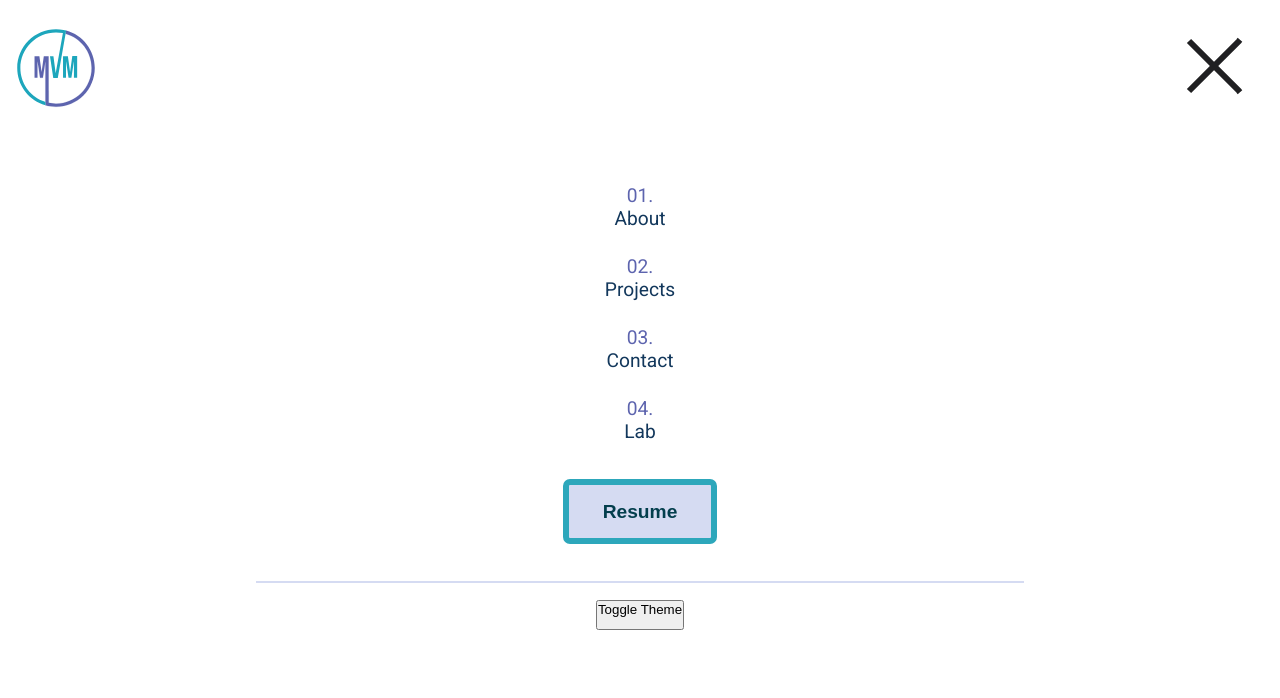
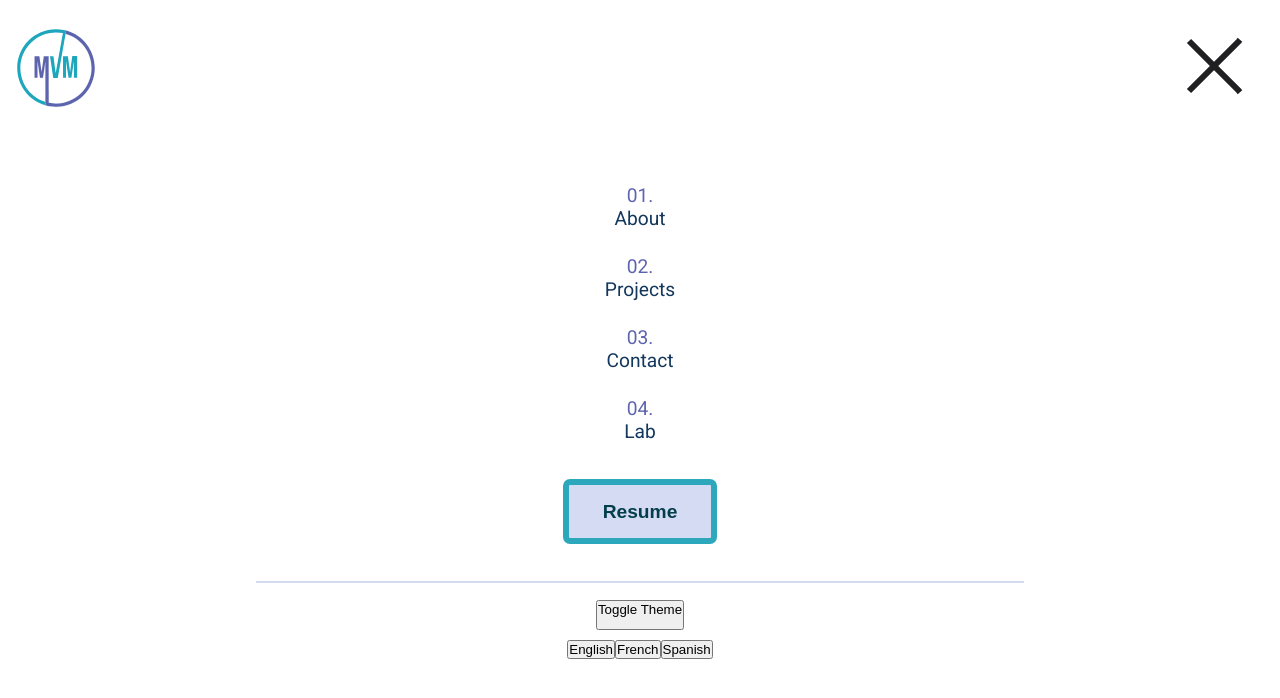
Before and after one commit to piracode/portfolio_cra, a React (Create React App) app: page / in a window 1280 px wide. Both pictures are taken after a click on the button 1214 px from the left and 49 px from the top of the page. Shown: the top 698 px of the page. Built offline with nearby package versions, Linux system fonts and the light colour scheme.

Commit message:
installed i18n-react libray and implemented nav translation and fetch the data from json file

```diff
--- a/package.json
+++ b/package.json
@@ -7,8 +7,10 @@
     "@testing-library/jest-dom": "^5.16.5",
     "@testing-library/react": "^13.4.0",
     "@testing-library/user-event": "^13.5.0",
+    "i18next": "^22.5.0",
     "react": "^18.2.0",
     "react-dom": "^18.2.0",
+    "react-i18next": "^12.3.1",
     "react-router-dom": "^6.11.2",
     "react-scripts": "5.0.1",
     "sass": "^1.62.1",
--- /dev/null
+++ b/public/json/navigation.json
@@ -0,0 +1,26 @@
+{
+  "en": {
+    "about": "About",
+    "projects": "Projects",
+    "contact": "Contact",
+    "lab": "Lab",
+    "resume": "Resume",
+    "toggleTheme": "Toggle Theme"
+  },
+  "fr": {
+    "about": "À propos",
+    "projects": "Projets",
+    "contact": "Contact",
+    "lab": "Lab",
+    "resume": "CV",
+    "toggleTheme": "changer de thème"
+  },
+  "es": {
+    "about": "Sobre mí",
+    "projects": "Proyectos",
+    "contact": "Contacto",
+    "lab": "Lab",
+    "resume": "Currículum",
+    "toggleTheme": "Cambiar el tema"
+  }
+}
--- a/src/App.js
+++ b/src/App.js
@@ -1,5 +1,5 @@
 import { BrowserRouter, Routes, Route } from 'react-router-dom'
-import React, { useEffect, useState, createContext } from 'react'
+import React, { useEffect, useState, createContext, Suspense } from 'react'
 import './scss/styles.scss'
 import Logo from './components/Logo'
 import Home from './pages/Home'
@@ -43,10 +43,12 @@ function App() {
               </div>
             ) : (
               <>
-                <Header />
-                <Routes>
-                  <Route path='/' element={<Home />} />
-                </Routes>
+                <Suspense fallback={<div>Loading...</div>}>
+                  <Header />
+                  <Routes>
+                    <Route path='/' element={<Home />} />
+                  </Routes>
+                </Suspense>
               </>
             )}
           </main>
--- a/src/components/Navigation.js
+++ b/src/components/Navigation.js
@@ -1,12 +1,14 @@
 import React, { useContext, useState } from 'react'
 import { ThemeContext } from '../App'
 import { Menu } from '@headlessui/react'
-
 import { ReactComponent as Hamburger } from '../assets/hamburger.svg'
+import { useTranslation } from 'react-i18next' // Import useTranslation from react-i18next
+import i18n from '../utilities/i18n' // Import the i18n instance
 
 const Navigation = () => {
   const { isDarkMode, toggleTheme } = useContext(ThemeContext)
   const [isMenuOpen, setIsMenuOpen] = useState(false)
+  const { t, i18n } = useTranslation() // Use the useTranslation hook to access translations
 
   const toggleMenu = () => {
     setIsMenuOpen(!isMenuOpen)
@@ -15,6 +17,11 @@ const Navigation = () => {
 
   const openResumePDF = () => {
     window.open('/path/to/resume.pdf', '_blank')
+  }
+
+  //handle language switching
+  const switchLanguage = (language) => {
+    i18n.changeLanguage(language)
   }
 
   // const handleToggleTheme = (event) => {
@@ -40,7 +47,8 @@ const Navigation = () => {
             {({ active }) => (
               <a className={`nav-link ${active ? 'active' : ''}`} href='/about'>
                 <span className='navigation-link-number'>01.</span>
-                About
+                {/* Use the t function to access translations */}
+                {t('about')}
               </a>
             )}
           </Menu.Item>
@@ -51,7 +59,7 @@ const Navigation = () => {
                 href='/projects'
               >
                 <span className='navigation-link-number'>02.</span>
-                Projects
+                {t('projects')}
               </a>
             )}
           </Menu.Item>
@@ -62,7 +70,7 @@ const Navigation = () => {
                 href='/contact'
               >
                 <span className='navigation-link-number'>03.</span>
-                Contact
+                {t('contact')}
               </a>
             )}
           </Menu.Item>
@@ -70,7 +78,7 @@ const Navigation = () => {
             {({ active }) => (
               <a className={`nav-link ${active ? 'active' : ''}`} href='/lab'>
                 <span className='navigation-link-number'>04.</span>
-                Lab
+                {t('lab')}
               </a>
             )}
           </Menu.Item>
@@ -88,7 +96,7 @@ const Navigation = () => {
                 } ${active ? 'active' : ''}`}
                 onClick={openResumePDF}
               >
-                Resume
+                {t('resume')}
               </button>
             )}
           </Menu.Item>
@@ -96,7 +104,7 @@ const Navigation = () => {
           <Menu.Item className='navigation-item'>
             {/* <button className='nav-button' onClick={handleToggleTheme}> */}
             <button className='nav-button' onClick={toggleTheme}>
-              Toggle Theme
+              {t('toggleTheme')}
             </button>
           </Menu.Item>
           {/* <Menu.Item disabled> */}
@@ -104,6 +112,13 @@ const Navigation = () => {
               Type programming language (could it be type prog. lang.? Do I need to add a tooltip?)
             </button> */}
           {/* </Menu.Item> */}
+          <Menu.Item>
+            <div>
+              <button onClick={() => switchLanguage('en')}>English</button>
+              <button onClick={() => switchLanguage('fr')}>French</button>
+              <button onClick={() => switchLanguage('es')}>Spanish</button>
+            </div>
+          </Menu.Item>
         </Menu.Items>
       </Menu>
     </div>
--- /dev/null
+++ b/src/utilities/i18n.js
@@ -0,0 +1,38 @@
+import i18n from 'i18next'
+import { initReactI18next } from 'react-i18next'
+
+const loadNavigationJSON = async (language) => {
+  const response = await fetch(`/json/navigation.json`)
+  const data = await response.json()
+  return data[language]
+}
+
+const loadNavigationTranslations = async () => {
+  const enNavigation = await loadNavigationJSON('en')
+  const frNavigation = await loadNavigationJSON('fr')
+  const esNavigation = await loadNavigationJSON('es')
+
+  return {
+    en: enNavigation,
+    fr: frNavigation,
+    es: esNavigation,
+  }
+}
+
+const resources = {}
+
+loadNavigationTranslations().then((translations) => {
+  resources.en = { translation: translations.en }
+  resources.fr = { translation: translations.fr }
+  resources.es = { translation: translations.es }
+
+  i18n.use(initReactI18next).init({
+    resources,
+    lng: 'en', // Set the default language to English
+    interpolation: {
+      escapeValue: false,
+    },
+  })
+})
+
+export default i18n
```
Also changed, not shown: public/json/projects.json (renamed from public/projects.json), 1 other file (tests, documents, lock files or other folders).
